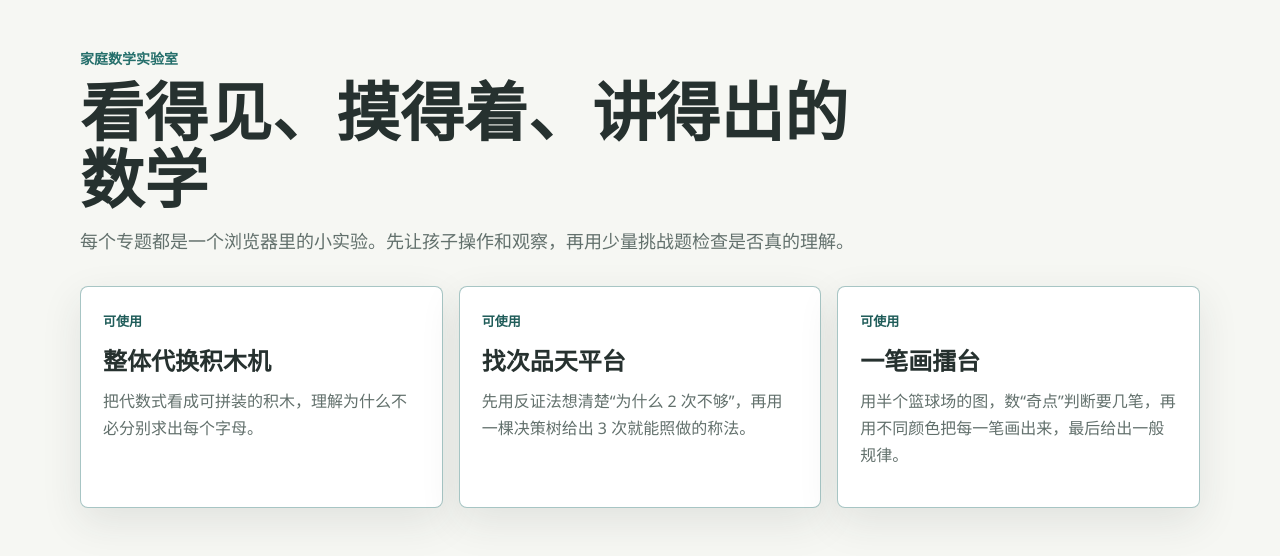
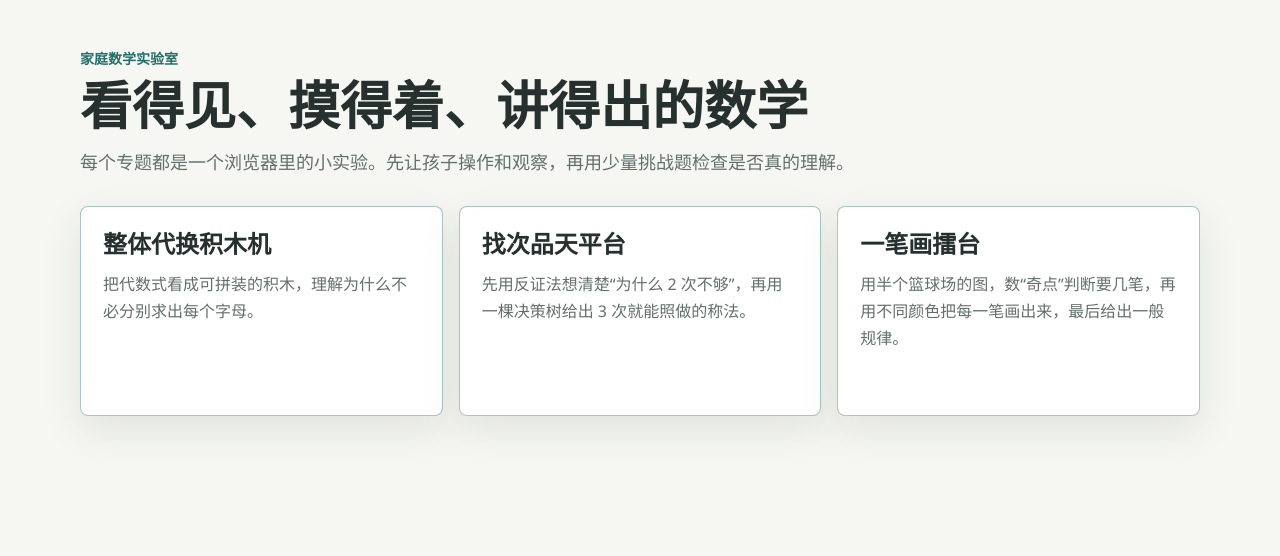
Before and after one commit to beamind/math-lab-kids, a plain HTML site: page index.html in a window 1280 px wide. Drawn offline with Linux system fonts and the light colour scheme.

Commit message:
style: 首页去掉可使用徽标并让主标题单行显示

```diff
--- a/assets/styles/base.css
+++ b/assets/styles/base.css
@@ -65,6 +65,12 @@ h1 {
   letter-spacing: 0;
 }
 
+/* 首页主标题保持一行 */
+.intro h1 {
+  white-space: nowrap;
+  font-size: clamp(20px, 5vw, 52px);
+}
+
 .intro-text {
   color: var(--muted);
   font-size: 18px;
--- a/index.html
+++ b/index.html
@@ -18,19 +18,16 @@
 
       <section class="topic-grid" aria-label="专题列表">
         <a class="topic-card is-ready" href="topics/01_algebra-substitution/">
-          <span class="topic-status">可使用</span>
           <h2>整体代换积木机</h2>
           <p>把代数式看成可拼装的积木，理解为什么不必分别求出每个字母。</p>
         </a>
 
         <a class="topic-card is-ready" href="topics/02_find-defective/">
-          <span class="topic-status">可使用</span>
           <h2>找次品天平台</h2>
           <p>先用反证法想清楚“为什么 2 次不够”，再用一棵决策树给出 3 次就能照做的称法。</p>
         </a>
 
         <a class="topic-card is-ready" href="topics/03_one-stroke/">
-          <span class="topic-status">可使用</span>
           <h2>一笔画擂台</h2>
           <p>用半个篮球场的图，数“奇点”判断要几笔，再用不同颜色把每一笔画出来，最后给出一般规律。</p>
         </a>
```
